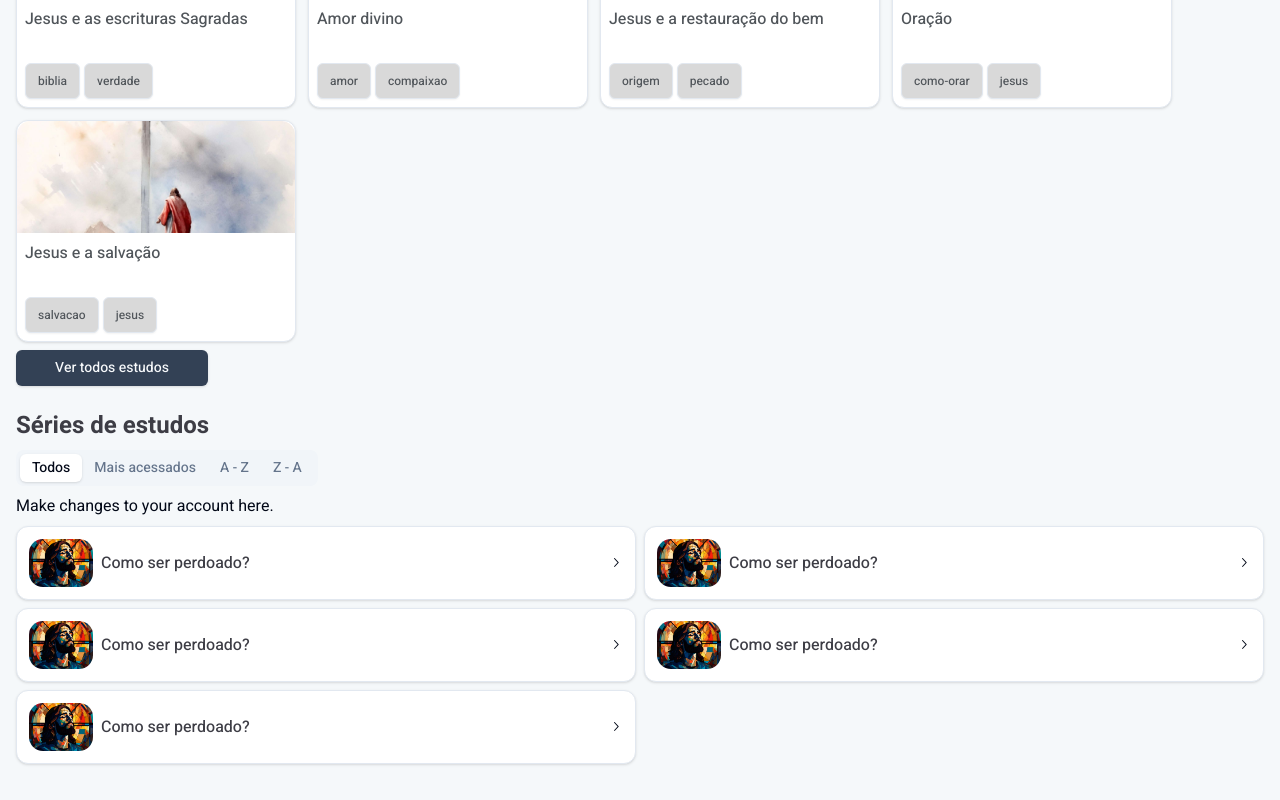
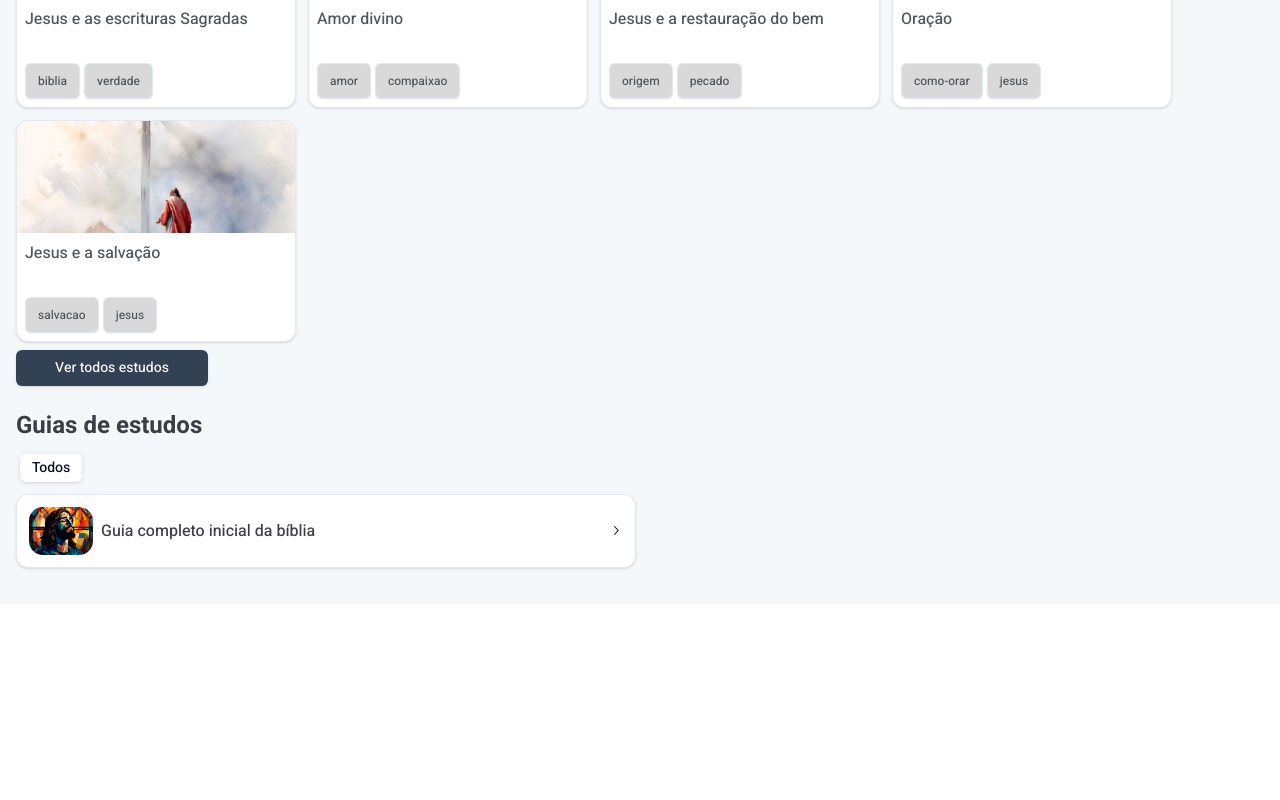
Before and after one commit to gabriellennon/elediz, a Next.js app: page / in a window 1280 px wide. Shown: the part 615-1415 px from the top of the page. After the commit the page ends 1219 px from the top, so only its background shows below. Built offline with nearby package versions, Linux system fonts and the light colour scheme.

Commit message:
other pages

```diff
--- a/src/app/[slug]/page.tsx
+++ b/src/app/[slug]/page.tsx
@@ -112,6 +112,14 @@ export default function RedirectLink() {
                     </>
                 )}
             </div>
+            <div className="p-8 flex flex-col gap-3">
+                <p className="font-medium text-sm text-[#3d3d45]">
+                    Lembre-se: Todo o estudo aqui escrito foi através das instruções da bíblia, não trazemos nada além do que a bíblia nos fornece.
+                </p>
+                <p className="font-medium text-xs text-[#3d3d45]">
+                    Escritor do estudo: {study?.writer}
+                </p>
+            </div>
         </div>
     </section>
   )
--- a/src/app/guias/[slug]/page.tsx
+++ b/src/app/guias/[slug]/page.tsx
@@ -1,20 +1,33 @@
 "use client"
 import { Button } from '@/components/ui/button'
-import { Toggle } from '@/components/ui/toggle'
 import { ChevronLeftIcon } from '@radix-ui/react-icons'
-import Image from 'next/image'
-import JesusQuadriculadoImg from '../../../assets/img/estudos/jesus.jpeg'
-import { useRouter } from 'next/navigation'
+import { usePathname, useRouter } from 'next/navigation'
 import { StudyCard } from '@/components/studyCard'
-import { useState } from 'react'
+import { useEffect, useState } from 'react'
+import { groupsStudies, studies } from '@/utils/studies'
+import { TGroup, TStudy } from '@/utils/types'
 
 export default function Guide() {
-  const [studies, setStudies] = useState([0,1])
+  const [studiesList, setStudies] = useState(studies)
+  const [studiesToShow, setStudiesToShow] = useState<TStudy[]>([]);
+  const [groupInfo, setGroupInfo] = useState<TGroup | undefined>()
+  const pathname = usePathname()
   const router = useRouter()
 
   function handleGoBack(){
     router.back()
   }
+
+  function mountStudiesGroups(groupId: string){
+    const studiesInThisGroup = studiesList.filter(e => e.grupoId === groupId)
+    setStudiesToShow(studiesInThisGroup)
+    }
+
+  useEffect(() => {
+    const slugActive = pathname.split('/');
+    setGroupInfo(groupsStudies.find(e => e.grupoId === slugActive[2]))
+    mountStudiesGroups(slugActive[2]);
+  },[setStudiesToShow])
 
   return (
     <section  className="min-h-screen bg-[#F5F8FA] pb-5">
@@ -31,17 +44,27 @@ export default function Guide() {
             </Button>
             <div className="mt-8">
                 <h1 className="text-[#3D3D45] text-2xl font-medium">
-                    Série Santuário
+                    {groupInfo?.grupoName}
                 </h1>
                 <p className="font-normal text-base text-[#3d3d45]">
-                    Descrição sobre o guia de estudo
+                    Estudos contidos nesse guia
                 </p>
             </div>
         </div>
         <div className="grid grid-cols-2 gap-3 md:flex md:flex-row md:flex-wrap md:w-full px-8">
-            {/* {studies.map(study => (
-              <StudyCard key={study} />
-            ))} */}
+            {studiesToShow && studiesToShow.length > 0 ? (
+                studiesToShow.map((st, index) => (
+                    <StudyCard
+                        key={`${st.id}-${index}`}
+                        imageStudy={st.image}
+                        slugStudy={st.slug}
+                        tagsStudy={st.tags}
+                        titleStudy={st.title}
+                    />
+                ))
+            ) : (
+                <p>No studies to display.</p>
+            )}
         </div>
     </section>
   )
--- a/src/app/page.tsx
+++ b/src/app/page.tsx
@@ -6,7 +6,7 @@ import { useEffect, useState } from "react";
 import { StudyCard } from "@/components/studyCard";
 import { Tabs, TabsContent, TabsList, TabsTrigger } from "@/components/ui/tabs";
 import { StudyCardSecondary } from "@/components/StudyCardSecondary";
-import { studies } from "@/utils/studies";
+import { groupsStudies, studies } from "@/utils/studies";
 import { TStudy } from "@/utils/types";
 import { Button } from "@/components/ui/button";
 import { useRouter } from "next/navigation";
@@ -14,6 +14,7 @@ import { useRouter } from "next/navigation";
 export default function Home() {
   const [studiesCatalog, setStudies] = useState<TStudy[]>(studies);
   const [defaultTab, setDefaultTab] = useState('all');
+  const [activeTabGroup, setActiveTabGroup] = useState('allGuides');
   const [search, setSearch] = useState('');
   const router = useRouter()
 
@@ -57,8 +58,43 @@ export default function Home() {
     setDefaultTab(tab)
   }
 
+  function handleClickTabGroupOrder(tab: string){
+    setActiveTabGroup(tab)
+  }
+
   function handleGoToShowAllStudies(){
     router.push(`/estudos`)
+  }
+
+  function filterOrderGroupStudies(type: 'asc' | 'dec'){
+    if(type === 'asc'){
+      const studiesAsc = groupsStudies.sort(function(a, b){
+        if(a.grupoName < b.grupoName) { return -1; }
+        if(a.grupoName > b.grupoName) { return 1; }
+        return 0;
+      })
+      return studiesAsc
+    } else {
+      const studiesDec = groupsStudies.sort(function(a, b){
+        if(b.grupoName < a.grupoName) { return -1; }
+        if(b.grupoName > a.grupoName) { return 1; }
+        return 0;
+      })
+      return studiesDec
+    }
+  }
+
+  const filterTabGuidesActive = () => {
+    switch (activeTabGroup) {
+      case 'allGuides':
+        return groupsStudies;
+      case 'azGuides':
+        return filterOrderGroupStudies('asc');
+      case 'zaGuides':
+        return filterOrderGroupStudies('dec');
+      default:
+        return groupsStudies;
+    }
   }
 
 
@@ -132,24 +168,30 @@ export default function Home() {
 
         <div className="mt-6">
           <h2 className="text-[#3D3D45] text-xl md:text-2xl font-bold">
-            Séries de estudos
+            Guias de estudos
           </h2>
           <div className="mt-2">
-            <Tabs defaultValue="all" className="w-[400px]">
+            <Tabs defaultValue={activeTabGroup}>
               <TabsList>
-                <TabsTrigger value="all">Todos</TabsTrigger>
-                <TabsTrigger value="moreViews">Mais acessados</TabsTrigger>
-                <TabsTrigger value="az">A - Z</TabsTrigger>
-                <TabsTrigger value="za">Z - A</TabsTrigger>
+                <TabsTrigger value="allGuides" onClick={() => handleClickTabGroupOrder('allGuides')}>
+                  Todos
+                </TabsTrigger>
+                {/* <TabsTrigger value="azGuides" onClick={() => handleClickTabGroupOrder('azGuides')}>A - Z</TabsTrigger> */}
+                {/* <TabsTrigger value="zaGuides" onClick={() => handleClickTabGroupOrder('zaGuides')}>Z - A</TabsTrigger> */}
               </TabsList>
-              <TabsContent value="all">Make changes to your account here.</TabsContent>
-              <TabsContent value="moreViews">Change your password here.</TabsContent>
+              <TabsContent value={activeTabGroup}>
+                <div className="grid grid-cols-1 md:grid-cols-2 gap-3 md:gap-2 mt-2 w-full">
+                  {filterTabGuidesActive().map(study => (
+                    <StudyCardSecondary
+                      key={`groups-${study.grupoId}`}
+                      id={study.grupoId}
+                      image={study.imageGroup}
+                      title={study.grupoName}
+                    />
+                  ))}
+                </div>
+              </TabsContent>
             </Tabs>
-          </div>
-          <div className="grid grid-cols-1 md:grid-cols-2 gap-3 md:gap-2 mt-2">
-            {studies.map(study => (
-              <StudyCardSecondary key={study.id} />
-            ))}
           </div>
         </div>
       </section>
--- a/src/components/StudyCardSecondary.tsx
+++ b/src/components/StudyCardSecondary.tsx
@@ -4,29 +4,34 @@ import JesusQuadriculadoImg from '../assets/img/estudos/jesus.jpeg'
 import { ChevronRightIcon } from "@radix-ui/react-icons"
 import { useRouter } from 'next/navigation'
 
+type TProps = {
+  image: any;
+  id: string;
+  title: string;
+}
 
-export const StudyCardSecondary = () => {
+export const StudyCardSecondary = ({ id, image, title }: TProps) => {
   const router = useRouter()
 
   function handleGoToGuideStudy(){
-    router.push('/guias/asda')
+    router.push(`/guias/${id}`)
   }
 
   return (
     <Card
-      className="p-3 flex flex-row justify-between items-center hover:cursor-pointer"
+      className="w-full p-3 flex flex-row justify-between items-center hover:cursor-pointer"
       onClick={handleGoToGuideStudy}
     >
       <CardContent
         className="flex flex-row gap-2 items-center p-0"
       >
         <Image
-          src={JesusQuadriculadoImg}
-          alt="Imagem"
+          src={image}
+          alt={title}
           className="w-16 h-12 object-cover rounded-[14px]"
         />
         <p className="font-medium text-[#3D3D45]">
-            Como ser perdoado?
+            {title}
         </p>
       </CardContent>
       <CardFooter className="p-0">
--- a/src/utils/studies.ts
+++ b/src/utils/studies.ts
@@ -4,7 +4,8 @@ import HugJesusPng from '../assets/img/estudos/hugJesus.png'
 import JesusHeartPng from '../assets/img/estudos/jesusHeart.png'
 import PrayerPng from '../assets/img/estudos/prayer.png'
 import CruzJesusPng from '../assets/img/estudos/cruzjesus.png'
-import { TStudy } from './types'
+import JesusQuadriculadoImg from '../assets/img/estudos/jesus.jpeg'
+import { TGroup, TStudy } from './types'
 
 export const studies: TStudy[] = [
     {
@@ -96,7 +97,9 @@ export const studies: TStudy[] = [
                 text: 'Como estudar, meditar e compreender a Bíblia? • Ore a Deus pedindo sabedoria antes de ler e estudar as Escrituras. • Compare textos e analise o livro, o capítulo e os versos antes e depois. Medite, pensando: O que Deus está dizendo para mim? O que Ele espera de mim? Levando em conta meu conhecimento acerca de Deus, que decisão devo tomar?'
             },
         ],
-        writer: 'Divisão Sul americana IASD'
+        writer: 'Divisão Sul americana IASD',
+        grupoId: '178asdasda717ew9',
+        grupoName: 'Guia completo inicial da bíblia'
     },
     {
         id: 1,
@@ -182,7 +185,9 @@ export const studies: TStudy[] = [
                 text: 'Textos adicionais: Gênesis 1:1 a 5 | Gênesis 1:26 a 31 | Salmo 8:1 a 9 | João 1:1 a 3 | Colossenses 1:15 a 17 | Filipenses 4:8 | 2 Timóteo 3:1 a 4 .'
             },
         ],
-        writer: 'Divisão Sul americana IASD'
+        writer: 'Divisão Sul americana IASD',
+        grupoId: '178asdasda717ew9',
+        grupoName: 'Guia completo inicial da bíblia'
     },
     {
         id: 2,
@@ -256,7 +261,9 @@ export const studies: TStudy[] = [
                 text: 'Textos adicionais: Gênesis 3 | Apocalipse 12:7 a 12 | 1 João 3:1 a 6 | 1 João 3:7 a 10 | 1 João 3:11 a 24 | Efésios 6:10 a 20 | Tiago 4:1 a 10 | Romanos 8:37 .'
             },
         ],
-        writer: 'Divisão Sul americana IASD'
+        writer: 'Divisão Sul americana IASD',
+        grupoId: '178asdasda717ew9',
+        grupoName: 'Guia completo inicial da bíblia'
     },
     {
         id: 3,
@@ -326,7 +333,9 @@ export const studies: TStudy[] = [
                 text: 'Jesus orou por você: “Não peço somente por estes, mas também por aqueles que vierem a crer em Mim, por meio da palavra que eles falarem, a fim de que todos sejam um. E como Tu, ó Pai, estás em Mim e Eu em Ti, também eles estejam em Nós, para que o mundo creia que Tu Me enviaste” (João 17:20 e 21).'
             },
         ],
-        writer: 'Divisão Sul americana IASD'
+        writer: 'Divisão Sul americana IASD',
+        grupoId: '178asdasda717ew9',
+        grupoName: 'Guia completo inicial da bíblia'
     },
     {
         id: 4,
@@ -421,8 +430,18 @@ export const studies: TStudy[] = [
                 text: 'Textos adicionais: Romanos 5:1 a 11 | Efésios 2:1 a 10 | Gálatas 4:1 a 7 | Romanos 3:21 a 26 | 1 Coríntios 15:1 a 8 | Colossenses 3:1 a 11 | 1 João 5:1 a 12.'
             },
         ],
-        writer: 'Divisão Sul americana IASD'
-    }
+        writer: 'Divisão Sul americana IASD',
+        grupoId: '178asdasda717ew9',
+        grupoName: 'Guia completo inicial da bíblia'
+    },
+]
+
+export const groupsStudies: TGroup[] = [
+    {
+        grupoId: '178asdasda717ew9',
+        grupoName: 'Guia completo inicial da bíblia',
+        imageGroup: JesusQuadriculadoImg
+    },
 ]
 
 
```
Also changed, not shown: src/utils/types.ts (+8 -0 lines), 1 other file (tests, documents, lock files or other folders).
